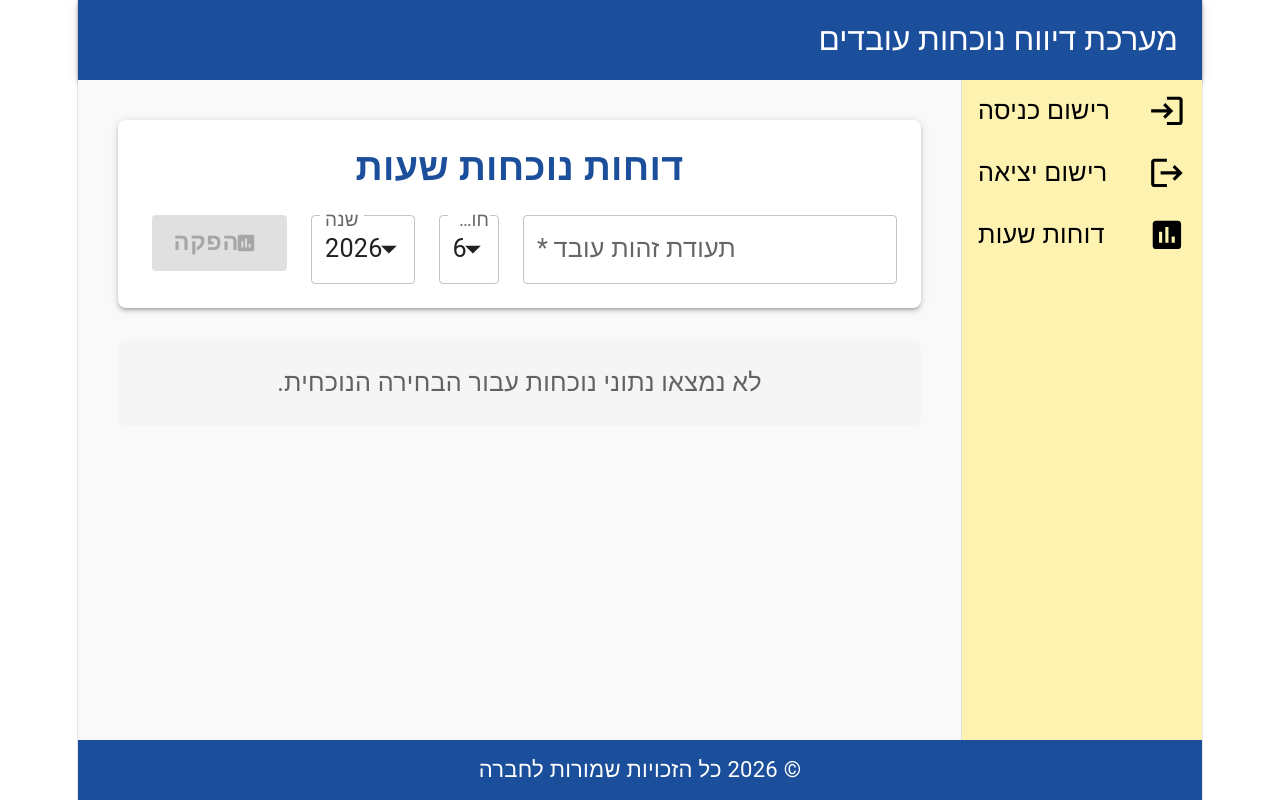
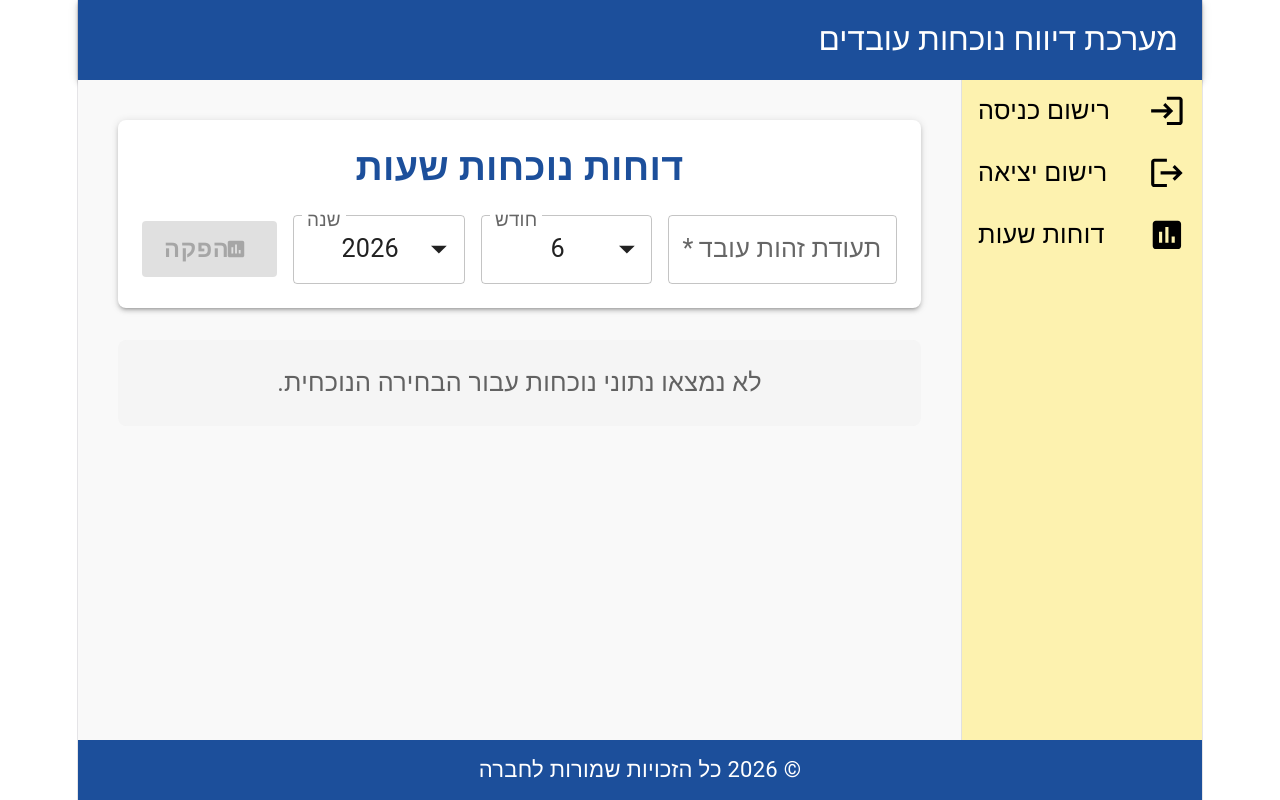
Before and after one commit to MorGu246/SERN-apps-workers-front, a React (Vite) app: page /reports in a window 1280 px wide. Built offline with nearby package versions, Linux system fonts and the light colour scheme.

Commit message:
fixed entrance and exit signing

```diff
--- a/src/_Features/Attendance/AttendanceEntrance.jsx
+++ b/src/_Features/Attendance/AttendanceEntrance.jsx
@@ -33,7 +33,8 @@ export default function AttendanceEntrance({ onAction, loading, error, successMe
               setTz(e.target.value.replace(/\D/g, '')); // מאפשר רק ספרות
             }}
             disabled={loading}
-            inputProps={{ maxLength: 9 }}
+            //inputProps={{ maxLength: 9 }}
+            slotProps={{ htmlInput: { maxLength: 9 } }}
             placeholder="הקש 9 ספרות"
             required
           />
--- a/src/_Features/Attendance/AttendanceExit.jsx
+++ b/src/_Features/Attendance/AttendanceExit.jsx
@@ -33,7 +33,8 @@ export default function AttendanceExit({ onAction, loading, error, successMessag
               setTz(e.target.value.replace(/\D/g, ''));
             }}
             disabled={loading}
-            inputProps={{ maxLength: 9 }}
+            //inputProps={{ maxLength: 9 }}
+            slotProps={{ htmlInput: { maxLength: 9 } }}
             placeholder="הקש 9 ספרות"
             required
           />
--- a/src/_Features/Reports/AttendanceReports.jsx
+++ b/src/_Features/Reports/AttendanceReports.jsx
@@ -1,5 +1,5 @@
 import React, { useState, useEffect } from 'react';
-import { Box, Card, CardContent, TextField, Button, Typography, MenuItem, Grid, CircularProgress, Alert } from '@mui/material';
+import { Box, Card, CardContent, TextField, Button, Typography, MenuItem, CircularProgress, Alert } from '@mui/material';
 import AssessmentIcon from '@mui/icons-material/Assessment';
 import { useReports } from './apiHookReports';
 import AttendanceList from './AttendanceList';
@@ -36,20 +36,29 @@ export default function AttendanceReports() {
           </Typography>
 
           <Box component="form" onSubmit={handleSubmit}>
-            <Grid container spacing={3} alignItems="center">
-              <Grid item xs={12} sm={4}>
+            {/* סידור השדות בשורה רספונסיבית באמצעות Flexbox במקום Grid */}
+            <Box
+              sx={{
+                display: 'flex',
+                flexDirection: { xs: 'column', sm: 'row' },
+                gap: 2,
+                alignItems: 'center',
+                width: '100%'
+              }}
+            >
+              <Box sx={{ flex: { xs: '100%', sm: 4 }, width: '100%' }}>
                 <TextField
                   label="תעודת זהות עובד"
                   variant="outlined"
                   fullWidth
                   value={tz}
                   onChange={(e) => setTz(e.target.value.replace(/\D/g, ''))}
-                  inputProps={{ maxLength: 9 }}
+                  slotProps={{ htmlInput: { maxLength: 9 } }} // תואם ל-React החדש
                   required
                 />
-              </Grid>
+              </Box>
 
-              <Grid item xs={12} sm={3}>
+              <Box sx={{ flex: { xs: '100%', sm: 3 }, width: '100%' }}>
                 <TextField
                   select
                   label="חודש"
@@ -61,9 +70,9 @@ export default function AttendanceReports() {
                     <MenuItem key={m} value={m}>{m}</MenuItem>
                   ))}
                 </TextField>
-              </Grid>
+              </Box>
 
-              <Grid item xs={12} sm={3}>
+              <Box sx={{ flex: { xs: '100%', sm: 3 }, width: '100%' }}>
                 <TextField
                   select
                   label="שנה"
@@ -75,9 +84,9 @@ export default function AttendanceReports() {
                     <MenuItem key={y} value={y}>{y}</MenuItem>
                   ))}
                 </TextField>
-              </Grid>
+              </Box>
 
-              <Grid item xs={12} sm={2}>
+              <Box sx={{ flex: { xs: '100%', sm: 2 }, width: '100%' }}>
                 <Button
                   type="submit"
                   variant="contained"
@@ -90,8 +99,8 @@ export default function AttendanceReports() {
                 >
                   הפקה
                 </Button>
-              </Grid>
-            </Grid>
+              </Box>
+            </Box>
           </Box>
         </CardContent>
       </Card>
--- a/src/_Features/Reports/apiReports.js
+++ b/src/_Features/Reports/apiReports.js
@@ -7,8 +7,8 @@ const API_BASE_URL = "http://localhost:6128/api";
  * @param {string|number} year - שנה נבחרת
  */
 export const fetchReportsFromServer = async (tz, month, year) => {
-    // בניית הכתובת עם הפרמטרים: /api/reports?tz=123&month=6&year=2026
-    const url = `${API_BASE_URL}/reports?tz=${tz}&month=${month}&year=${year}`;
+    // התיקון כאן: שינוי מ- /reports ל- /REP בהתאם לשרת 🎯
+    const url = `${API_BASE_URL}/REP?tz=${tz}&month=${month}&year=${year}`;
 
     const response = await fetch(url, {
         method: 'GET',
```
